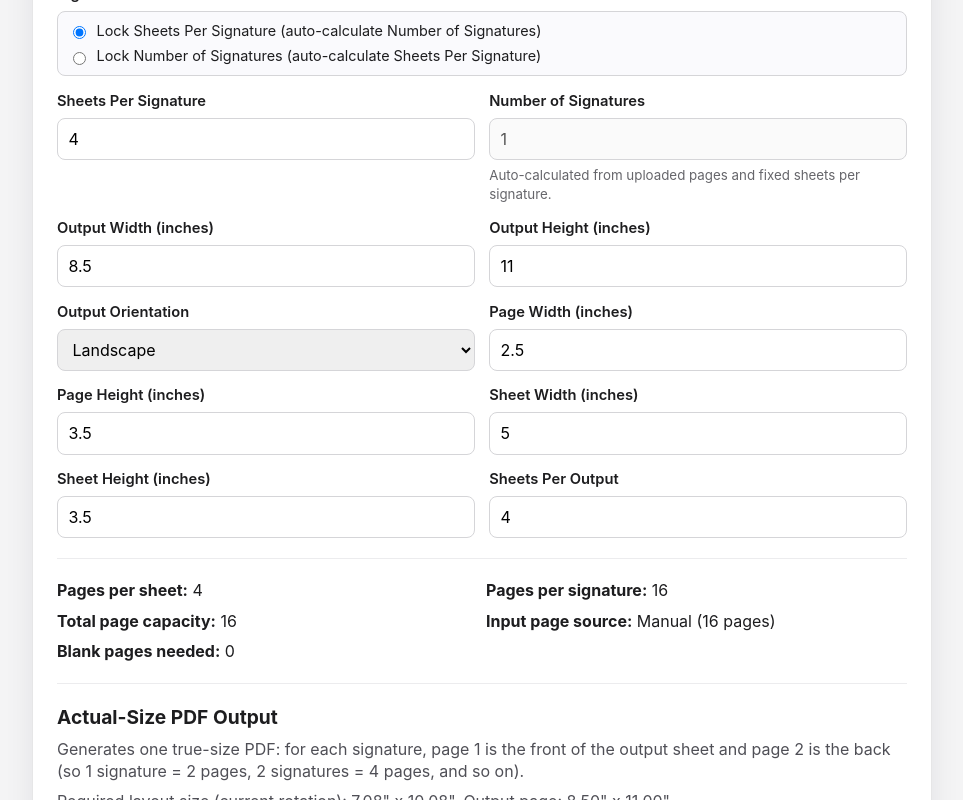
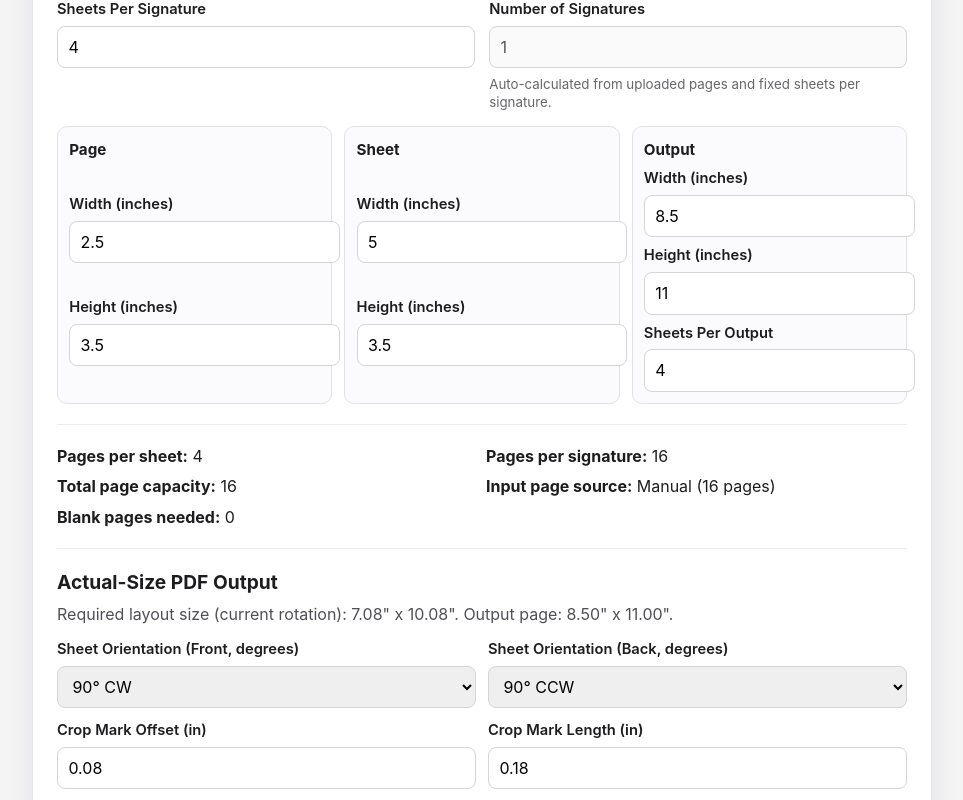
Before and after one commit to kinseyatkolla/bookmaker-signatures, a Vue app: page / in a window 1280 px wide. Shown: the part 520-1320 px from the top of the page, without its empty margins (158-1121 px from the left). Built offline with nearby package versions, Linux system fonts and the light colour scheme.

Commit message:
styles sections

```diff
--- a/src/App.vue
+++ b/src/App.vue
@@ -1,6 +1,6 @@
 <script setup>
 import { computed, ref, watch } from "vue";
-import { PDFDocument, rgb, StandardFonts } from "pdf-lib";
+import { PDFDocument, rgb } from "pdf-lib";
 
 const uploadedFiles = ref([]);
 const numberOfPages = ref(16);
@@ -9,7 +9,6 @@ const numberOfSignatures = ref(1);
 const signatureCalcMode = ref("sheets-fixed");
 const outputWidth = ref(8.5);
 const outputHeight = ref(11);
-const outputOrientation = ref("landscape");
 const pageWidth = ref(2.5);
 const pageHeight = ref(3.5);
 const sheetWidth = ref(5);
@@ -51,10 +50,18 @@ const sortedUploadedFiles = computed(() =>
 );
 
 watch(
-  [effectivePageCount, sheetsPerSignature, numberOfSignatures, signatureCalcMode],
+  [
+    effectivePageCount,
+    sheetsPerSignature,
+    numberOfSignatures,
+    signatureCalcMode,
+  ],
   () => {
     if (signatureCalcMode.value === "sheets-fixed") {
-      const fixedSheets = Math.max(1, Math.floor(Number(sheetsPerSignature.value) || 1));
+      const fixedSheets = Math.max(
+        1,
+        Math.floor(Number(sheetsPerSignature.value) || 1),
+      );
       if (sheetsPerSignature.value !== fixedSheets) {
         sheetsPerSignature.value = fixedSheets;
       }
@@ -75,7 +82,10 @@ watch(
       return;
     }
 
-    const fixedSignatures = Math.max(1, Math.floor(Number(numberOfSignatures.value) || 1));
+    const fixedSignatures = Math.max(
+      1,
+      Math.floor(Number(numberOfSignatures.value) || 1),
+    );
     if (numberOfSignatures.value !== fixedSignatures) {
       numberOfSignatures.value = fixedSignatures;
     }
@@ -131,7 +141,9 @@ const impositionOutputs = computed(() => {
         return {
           relativePageNumber,
           absolutePageNumber,
-          fileName: imageFile?.name ?? (hasSourcePage ? `Page ${absolutePageNumber}` : "Blank"),
+          fileName:
+            imageFile?.name ??
+            (hasSourcePage ? `Page ${absolutePageNumber}` : "Blank"),
           file: imageFile,
           hasSourcePage,
         };
@@ -206,7 +218,10 @@ function onFileUpload(event) {
 }
 
 function onNumberOfPagesInput(event) {
-  numberOfPages.value = Math.max(0, Math.floor(Number(event.target.value) || 0));
+  numberOfPages.value = Math.max(
+    0,
+    Math.floor(Number(event.target.value) || 0),
+  );
 }
 
 function onSheetsPerSignatureInput(event) {
@@ -253,9 +268,7 @@ function revokeCombinedPdfUrl() {
   }
 }
 
-const combinedPdfPageCount = computed(
-  () => impositionOutputs.value.length * 2,
-);
+const combinedPdfPageCount = computed(() => impositionOutputs.value.length * 2);
 
 function triggerDownload(url, fileName) {
   const link = document.createElement("a");
@@ -270,10 +283,7 @@ function downloadCombinedPdf() {
   }
 
   const pageCount = impositionOutputs.value.length * 2;
-  triggerDownload(
-    combinedPdfUrl.value,
-    `bookmaker-output-${pageCount}p.pdf`,
-  );
+  triggerDownload(combinedPdfUrl.value, `bookmaker-output-${pageCount}p.pdf`);
 }
 
 async function embedFileImage(pdfDocument, file) {
@@ -451,37 +461,22 @@ function drawCropMarks(
   }
 }
 
-function drawBlankPlaceholder(page, x, y, width, height, font) {
-  page.drawRectangle({
-    x,
-    y,
-    width,
-    height,
-    borderColor: rgb(0.75, 0.75, 0.78),
-    borderWidth: 1,
-    color: rgb(0.97, 0.97, 0.98),
-  });
-
-  page.drawText("BLANK", {
-    x: x + width / 2 - 20,
-    y: y + height / 2 - 6,
-    size: 12,
-    font,
-    color: rgb(0.35, 0.35, 0.4),
-  });
-}
-
 function formatInchesLabel(value) {
   const rounded = Number(value);
   if (!Number.isFinite(rounded)) {
     return "0";
   }
 
-  return Number.isInteger(rounded) ? String(rounded) : rounded.toFixed(2).replace(/\.?0+$/, "");
+  return Number.isInteger(rounded)
+    ? String(rounded)
+    : rounded.toFixed(2).replace(/\.?0+$/, "");
 }
 
 async function createPagePlaceholderPngBytes(slot, rotationDegreesValue) {
-  const ratio = Math.max(0.2, Number(pageHeight.value) / Math.max(0.2, Number(pageWidth.value)));
+  const ratio = Math.max(
+    0.2,
+    Number(pageHeight.value) / Math.max(0.2, Number(pageWidth.value)),
+  );
   const baseWidth = 700;
   const baseHeight = Math.round(baseWidth * ratio);
   const canvas = document.createElement("canvas");
@@ -575,7 +570,6 @@ async function drawImpositionSide(
   const startY = (outputHeightPoints - totalGridHeightPoints) / 2;
   const markOffsetPoints = toPoints(cropMarkOffset.value);
   const markLengthPoints = toPoints(cropMarkLength.value);
-  const blankFont = await pdfDocument.embedFont(StandardFonts.HelveticaBold);
 
   for (let slotIndex = 0; slotIndex < slots.length; slotIndex += 1) {
     const row = Math.floor(slotIndex / 2);
@@ -618,14 +612,6 @@ async function drawImpositionSide(
     }
 
     if (!slot.file) {
-      drawBlankPlaceholder(
-        page,
-        x,
-        y,
-        slotWidthPoints,
-        slotHeightPoints,
-        blankFont,
-      );
       continue;
     }
 
@@ -651,14 +637,6 @@ async function drawImpositionSide(
     }
 
     if (!embeddedImage) {
-      drawBlankPlaceholder(
-        page,
-        x,
-        y,
-        slotWidthPoints,
-        slotHeightPoints,
-        blankFont,
-      );
       continue;
     }
 
@@ -744,7 +722,7 @@ async function generatePdfOutput() {
       </p>
 
       <div class="grid">
-        <label class="field field-full">
+        <label class="field">
           <span>Page Images Folder</span>
           <input
             type="file"
@@ -759,7 +737,7 @@ async function generatePdfOutput() {
           >
         </label>
 
-        <label class="field field-full">
+        <label class="field">
           <span>Or Select Image Files Directly</span>
           <input
             type="file"
@@ -794,9 +772,11 @@ async function generatePdfOutput() {
             @input="onNumberOfPagesInput"
           />
           <small v-if="uploadedPageCount > 0">
-            Disabled while images are uploaded (using {{ uploadedPageCount }} uploaded page{{
+            Disabled while images are uploaded (using
+            {{ uploadedPageCount }} uploaded page{{
               uploadedPageCount === 1 ? "" : "s"
-            }} instead).
+            }}
+            instead).
           </small>
           <small v-else>
             Generating placeholders for {{ effectivePageCount }} page{{
@@ -858,8 +838,55 @@ async function generatePdfOutput() {
           >
         </div>
 
+        <div class="field field-full size-groups">
+          <section class="size-group">
+            <h3>Page</h3>
             <label class="field">
-          <span>Output Width (inches)</span>
+              <span>Width (inches)</span>
+              <input
+                v-model.number="pageWidth"
+                type="number"
+                min="0.1"
+                step="0.1"
+              />
+            </label>
+            <label class="field">
+              <span>Height (inches)</span>
+              <input
+                v-model.number="pageHeight"
+                type="number"
+                min="0.1"
+                step="0.1"
+              />
+            </label>
+          </section>
+
+          <section class="size-group">
+            <h3>Sheet</h3>
+            <label class="field">
+              <span>Width (inches)</span>
+              <input
+                v-model.number="sheetWidth"
+                type="number"
+                min="0.1"
+                step="0.1"
+              />
+            </label>
+            <label class="field">
+              <span>Height (inches)</span>
+              <input
+                v-model.number="sheetHeight"
+                type="number"
+                min="0.1"
+                step="0.1"
+              />
+            </label>
+          </section>
+
+          <section class="size-group">
+            <h3>Output</h3>
+            <label class="field">
+              <span>Width (inches)</span>
               <input
                 v-model.number="outputWidth"
                 type="number"
@@ -867,9 +894,8 @@ async function generatePdfOutput() {
                 step="0.1"
               />
             </label>
-
             <label class="field">
-          <span>Output Height (inches)</span>
+              <span>Height (inches)</span>
               <input
                 v-model.number="outputHeight"
                 type="number"
@@ -877,55 +903,6 @@ async function generatePdfOutput() {
                 step="0.1"
               />
             </label>
-
-        <label class="field">
-          <span>Output Orientation</span>
-          <select v-model="outputOrientation">
-            <option value="landscape">Landscape</option>
-            <option value="portrait">Portrait</option>
-          </select>
-        </label>
-
-        <label class="field">
-          <span>Page Width (inches)</span>
-          <input
-            v-model.number="pageWidth"
-            type="number"
-            min="0.1"
-            step="0.1"
-          />
-        </label>
-
-        <label class="field">
-          <span>Page Height (inches)</span>
-          <input
-            v-model.number="pageHeight"
-            type="number"
-            min="0.1"
-            step="0.1"
-          />
-        </label>
-
-        <label class="field">
-          <span>Sheet Width (inches)</span>
-          <input
-            v-model.number="sheetWidth"
-            type="number"
-            min="0.1"
-            step="0.1"
-          />
-        </label>
-
-        <label class="field">
-          <span>Sheet Height (inches)</span>
-          <input
-            v-model.number="sheetHeight"
-            type="number"
-            min="0.1"
-            step="0.1"
-          />
-        </label>
-
             <label class="field">
               <span>Sheets Per Output</span>
               <input
@@ -935,6 +912,8 @@ async function generatePdfOutput() {
                 step="1"
               />
             </label>
+          </section>
+        </div>
       </div>
 
       <hr />
@@ -962,11 +941,6 @@ async function generatePdfOutput() {
 
       <div class="pdf-output">
         <h2>Actual-Size PDF Output</h2>
-        <p class="note">
-          Generates one true-size PDF: for each signature, page 1 is the front
-          of the output sheet and page 2 is the back (so 1 signature = 2 pages,
-          2 signatures = 4 pages, and so on).
-        </p>
         <p class="note" :class="{ 'warning-inline': !layoutFit.fits }">
           Required layout size (current rotation):
           {{ layoutFit.requiredWidth.toFixed(2) }}" x
@@ -976,13 +950,13 @@ async function generatePdfOutput() {
         </p>
         <p v-if="!layoutFit.fits" class="warning">
           This combination overflows the output page at actual size, which
-          causes clipped scaling/crop marks. Reduce page size, rotation footprint,
-          or gap values.
+          causes clipped scaling/crop marks. Reduce page size, rotation
+          footprint, or gap values.
         </p>
 
         <div class="pdf-controls">
           <label class="field">
-            <span>Front Rotation (degrees)</span>
+            <span>Sheet Orientation (Front, degrees)</span>
             <select v-model.number="frontRotationDegrees">
               <option :value="0">0°</option>
               <option :value="90">90° CW</option>
@@ -992,7 +966,7 @@ async function generatePdfOutput() {
           </label>
 
           <label class="field">
-            <span>Back Rotation (degrees)</span>
+            <span>Sheet Orientation (Back, degrees)</span>
             <select v-model.number="backRotationDegrees">
               <option :value="0">0°</option>
               <option :value="90">90° CW</option>
@@ -1039,7 +1013,9 @@ async function generatePdfOutput() {
               min="0"
               step="0.01"
             />
-            <small>Applied only between sheet rows, not at the fold center.</small>
+            <small
+              >Applied only between sheet rows, not at the fold center.</small
+            >
           </label>
         </div>
 
@@ -1056,7 +1032,11 @@ async function generatePdfOutput() {
         </div>
 
         <div v-if="combinedPdfUrl" class="download-group">
-          <button type="button" class="small-button" @click="downloadCombinedPdf">
+          <button
+            type="button"
+            class="small-button"
+            @click="downloadCombinedPdf"
+          >
             Download PDF ({{ combinedPdfPageCount }} page{{
               combinedPdfPageCount === 1 ? "" : "s"
             }})
--- a/src/style.css
+++ b/src/style.css
@@ -75,6 +75,26 @@ h1 {
   align-items: center;
   gap: 0.45rem;
   font-size: 0.9rem;
+}
+
+.size-groups {
+  display: grid;
+  grid-template-columns: repeat(3, minmax(0, 1fr));
+  gap: 0.75rem;
+}
+
+.size-group {
+  border: 1px solid #e2e2e5;
+  border-radius: 10px;
+  padding: 0.7rem;
+  background: #fbfbfd;
+  display: grid;
+  gap: 0.5rem;
+}
+
+.size-group h3 {
+  margin: 0;
+  font-size: 0.95rem;
 }
 
 input,
@@ -277,6 +297,10 @@ hr {
     grid-template-columns: 1fr;
   }
 
+  .size-groups {
+    grid-template-columns: 1fr;
+  }
+
   .pdf-pane-wide iframe {
     height: 420px;
   }
```
Lines whose indentation alone changed are shown as unchanged.
